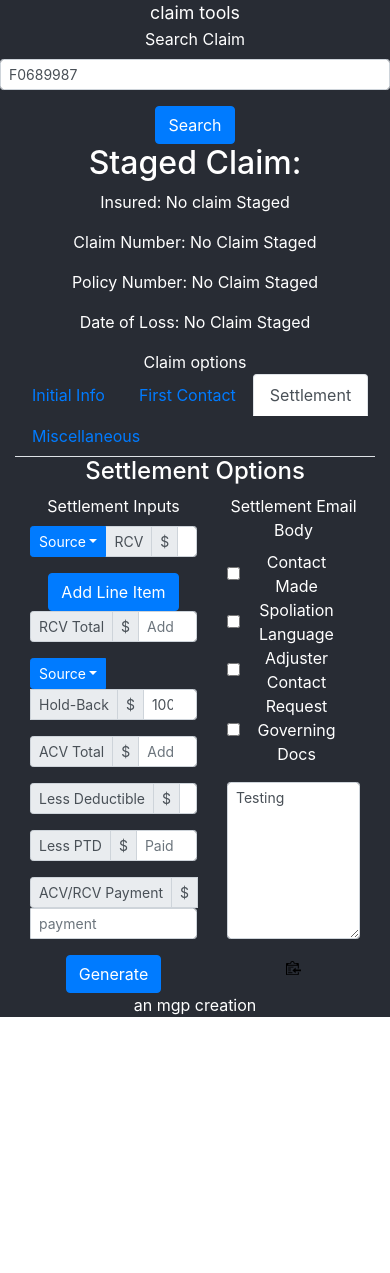
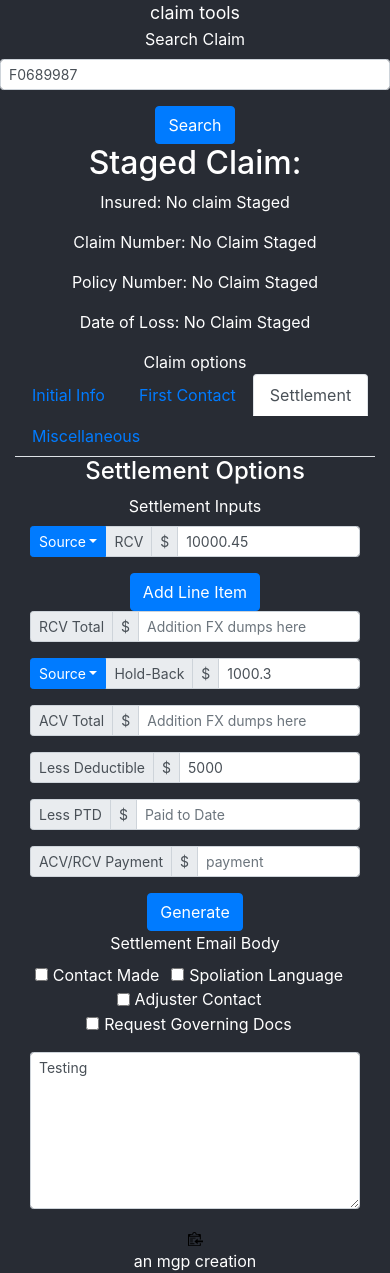
Before and after one commit to glennneiger/claim-tools, a React (Create React App) app in the folder claim-tools/: page / in a window 390 px wide. Before the commit the page ends 1017 px from the top, so only its background shows below. Built offline with nearby package versions, Linux system fonts and the light colour scheme.

Commit message:
added responsive columns

```diff
--- a/claim-tools/src/comp/Settlement.js
+++ b/claim-tools/src/comp/Settlement.js
@@ -187,7 +187,7 @@ class Settlement extends Component {
                 <h4>Settlement Options</h4>
                 <Container>
                     <Row>
-                        <Col>
+                        <Col sm={true}>
                         <Formik
                             validationSchema={ schema }
                             onSubmit={(values, { setSubmitting }) => {
@@ -386,7 +386,7 @@ class Settlement extends Component {
                     )}
                     </Formik>
                     </Col>
-                    <Col>
+                    <Col sm={true}>
                         <SettlementEmail />
                     </Col>
                     </Row>
```
